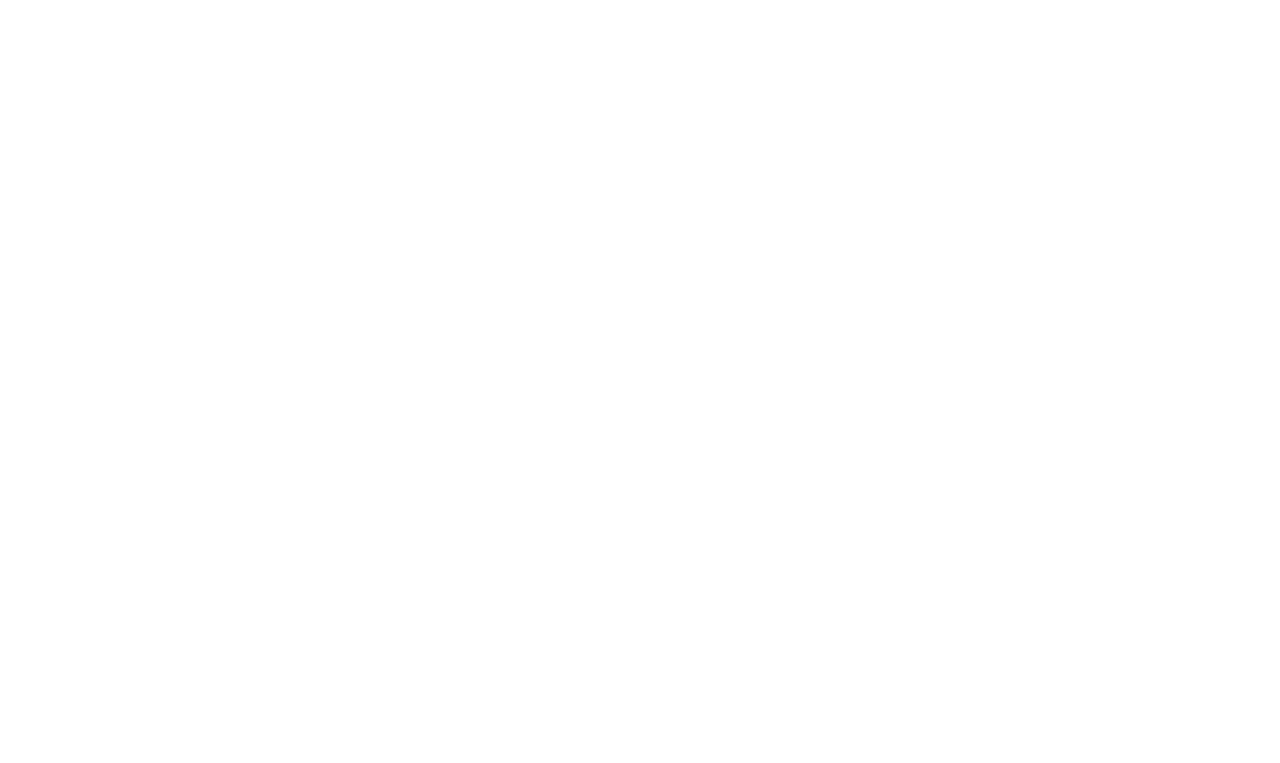
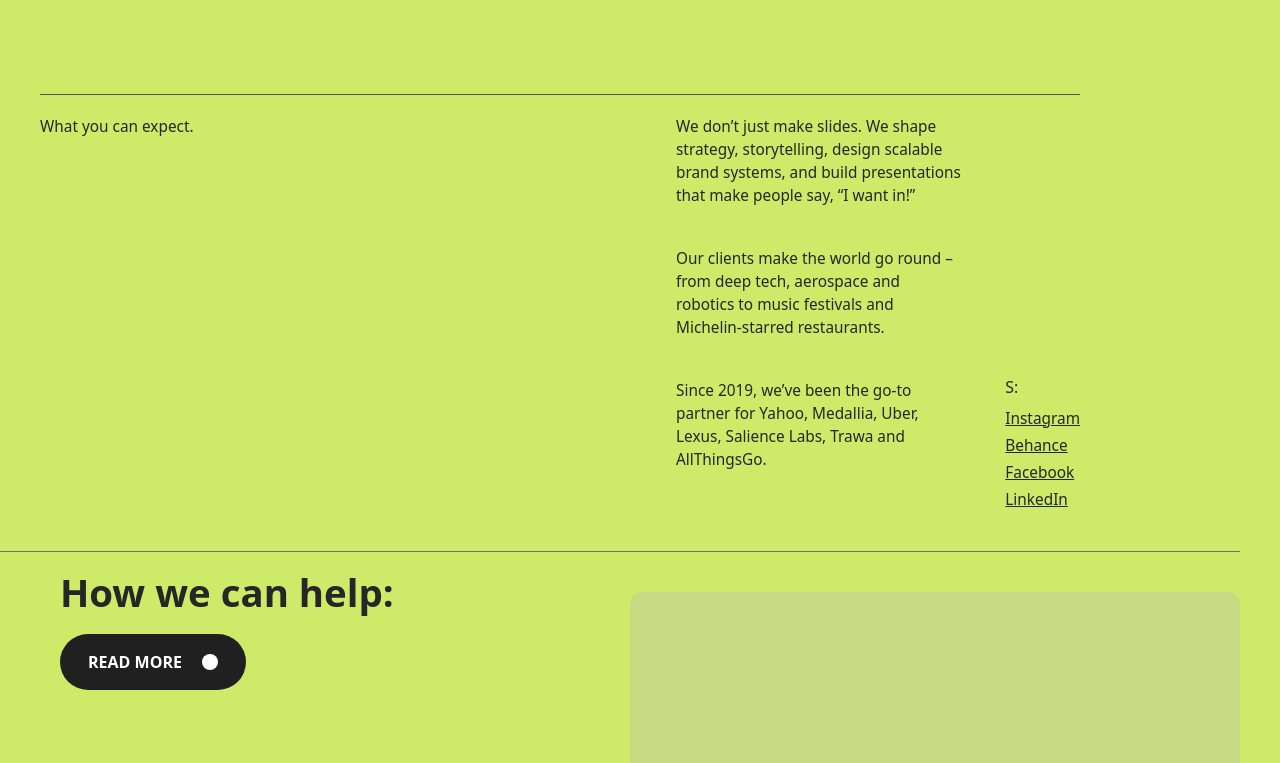
Before and after one commit to Shoaib-dev1/Ochi.design, a React (Vite) app: page / in a window 1280 px wide. Shown: the part 1397-2160 px from the top of the page. Before the commit the page ends 1180 px from the top, so only its background shows below. Built offline with nearby package versions, Linux system fonts and the light colour scheme.

Commit message:
About_Page_Create_Edit_

```diff
--- a/src/App.jsx
+++ b/src/App.jsx
@@ -2,6 +2,7 @@ import React from 'react'
 import Navbar from './assets/components/Navbar'
 import Landingpage from './assets/components/Landingpage'
 import Marquee from './assets/components/Marquee'
+import About from './assets/components/About'
 
 const App = () => {
   return (
@@ -9,6 +10,7 @@ const App = () => {
         <Navbar />
         <Landingpage />
         <Marquee />
+        <About />
     </div>
   )
 }
--- /dev/null
+++ b/src/assets/components/About.jsx
@@ -0,0 +1,54 @@
+import React from 'react'
+
+const About = () => {
+  return (
+    <div className="bg-[#cdea68] min-h-screen pt-20  text-neutral-800 rounded-tl-3xl rounded-tr-3xl">
+
+      <div className='pl-10'>
+            <div className='grid grid-cols-1 md:grid-cols-1 gap-8 mr-50'>
+          <h1 className='text-[3vw] leading-[3vw] border-b-[0.5px] border-zinc-600 pb-25'  >We craft category-defining presentations, brand identities, and digital experiences that drive funding, sales, and market leadership.</h1>
+        </div>
+
+        <div className=" grid grid-cols-1 md:grid-cols-3 lg:grid-cols-4 gap-8 pt-5">
+           <div className="col-span-1 md:col-span-2">
+              <h2 className="text-[1.2vw]  mb-4">What you can expect.</h2>
+            </div>
+                   <div className="col-span-1 md:col-span-1 lg:col-span-1">
+                        <p className="mb-10 text-[1.2vw]">
+                          We don’t just make slides. We shape strategy, storytelling, design scalable brand systems, and build presentations that make people say, “I want in!”
+                        </p>
+                        <p className="mb-10 text-[1.2vw] ">
+                          Our clients make the world go round – from deep tech, aerospace and robotics to music festivals and Michelin-starred restaurants.
+                        </p>
+                        <p className='text-[1.2vw] '>
+                          Since 2019, we’ve been the go-to partner for Yahoo, Medallia, Uber, Lexus, Salience Labs, Trawa and AllThingsGo.
+                        </p>
+                  </div>
+
+                  <div className=" items-start lg:items-end md:justify-self-end mt-65 ">
+                    <p className="mb-2">S:</p>
+                        <ul className="text-[1.2vw] list-none space-y-1 mr-50">
+                          <li><a href="#" className="underline hover:text-blue-600">Instagram</a></li>
+                          <li><a href="#" className="underline hover:text-blue-600">Behance</a></li>
+                          <li><a href="#" className="underline hover:text-blue-600">Facebook</a></li>
+                          <li><a href="#" className="underline hover:text-blue-600">LinkedIn</a></li>
+                        </ul>
+                  </div>
+        </div>
+
+      </div>
+        <div className='f-full flex gap-5 border-t-[1px] border-zinc-500 mt-10 mr-10'>
+              <div className='w-1/2'>
+                      <h1 className='text-[3vw] ml-15 mt-3 font-semibold '>How we can help:</h1>
+
+                    <button className='bg-[#202020] rounded-4xl py-4 px-7 ml-15 mt-3 font-semibold uppercase text-white flex gap-5'>Read More
+                      <div className='bg-white rounded-full w-4 h-4 mt-1'> </div>
+                    </button>
+              </div>
+              <div className='w-1/2 h-[70vh]  rounded-xl bg-[#c7da83] mt-10 mb-10'></div>
+        </div>
+</div>
+  )
+}
+
+export default About
--- a/src/assets/components/Landingpage.jsx
+++ b/src/assets/components/Landingpage.jsx
@@ -5,7 +5,7 @@ import { FaArrowRight } from "react-icons/fa6";
 const Landingpage = () => {
   return (
     <div className='w-full h-screen bg-zinc-900 pt-2'>
-        <div className='LandingPageText mt-40 px-20'>
+        <div className='w-full LandingPageText mt-40 px-20'>
          {["We Create", "Eye-Opening","Presentaions"].map((item,index) =>{
           return <div className='masker'>
                       <div className='w-fit flex items-center overflow-hidden'>
@@ -18,7 +18,7 @@ const Landingpage = () => {
                       </div>
                  </div>
          })}
-            <div className='border-t-[1px] border-zinc-700  mt-40  flex justify-between items-center pt-5 '>
+            <div className='max-w-full border-t-[1px] border-zinc-700  mt-40  flex justify-between items-center pt-5 '>
               {["Presentation and storytelling agency", "For innovation teams and global brands"].map((item,index) =>(
                 <p className='font-light text-md leading-none tracking-tight'>
                   {item}
--- a/src/assets/components/Marquee.jsx
+++ b/src/assets/components/Marquee.jsx
@@ -5,7 +5,7 @@ const Marquee = () => {
     <div className='w-full py-20 bg-[#004d43] rounded-tl-3xl rounded-tr-3xl'>
             <div className='marquee-text w-full  flex gap-10 overflow-hidden border-t-1 border-b-1 border-zinc-100 whitespace-nowrap'>
                     <h1 className='text-[17vw] font-[] font-bold uppercase  leading-none '>We Are Ochi</h1>
-                    <h1 className='text-[17vw] font-[] font-bold uppercase  leading-none '>We Are Ochi</h1>
+                    <h1 className='text-[17vw] font-[] font-bold uppercase mb-2 pb-2  leading-none '>We Are Ochi</h1>
             </div>
     </div>
   )
```
